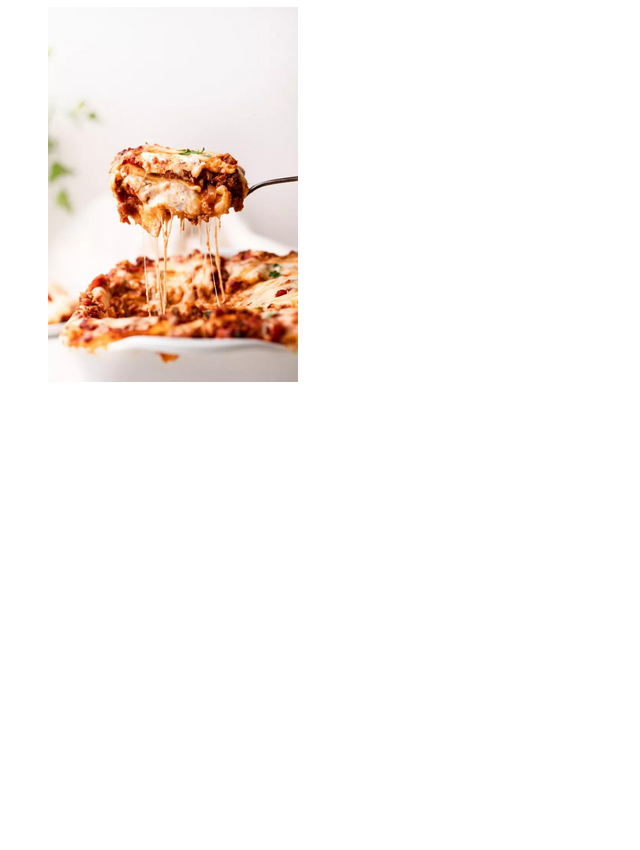
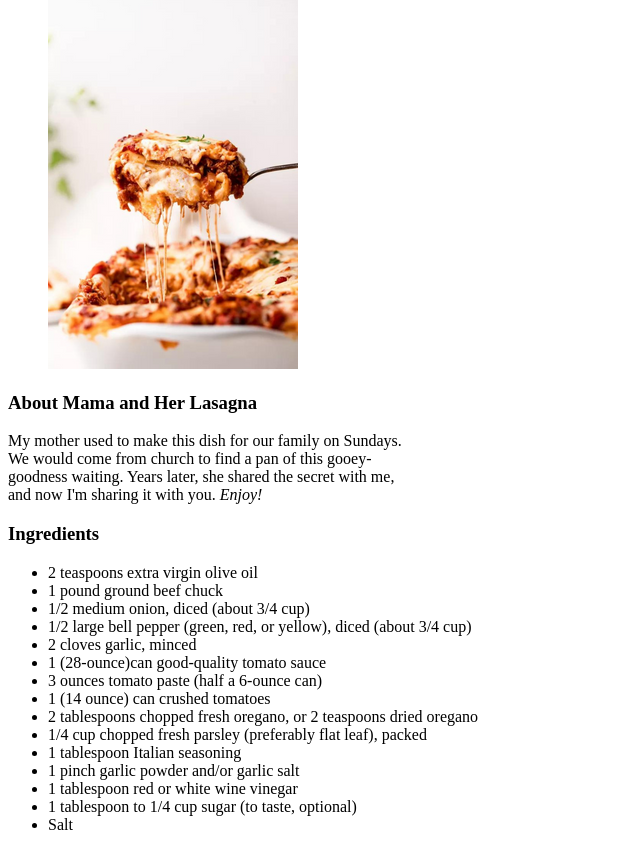
Before and after one commit to eddyhood/odin-recipes, a plain HTML site: page recipes/lasagna.html in a window 1280 px wide. Shown: the part 73-923 px from the top of the page, without its empty margins (0-640 px from the left). Before the commit the page ends 800 px from the top, so only its background shows below. Drawn offline with Linux system fonts and the light colour scheme.

Commit message:
Add lasagna ingredients to recipe
Added 15 ingredient items to the lasagna recipe. Used an unordered list
to so.

```diff
--- a/recipes/lasagna.html
+++ b/recipes/lasagna.html
@@ -7,7 +7,7 @@
     <title>Lasagna Rocks</title>
   </head>
   <body>
-    <artice>
+    <section>
       <h1>Mama's Best Lasagna</h1>
       <figure>
         <img
@@ -15,6 +15,37 @@
           alt="A fork scooping into cheesy lasagna"
         />
       </figure>
-    </artice>
+      <article>
+        <h3>About Mama and Her Lasagna</h3>
+        <p style="width: 400px">
+          My mother used to make this dish for our family on Sundays. We would
+          come from church to find a pan of this gooey-goodness waiting. Years
+          later, she shared the secret with me, and now I'm sharing it with you.
+          <em>Enjoy!</em>
+        </p>
+        <h3>Ingredients</h3>
+        <ul>
+          <li>2 teaspoons extra virgin olive oil</li>
+          <li>1 pound ground beef chuck</li>
+          <li>1/2 medium onion, diced (about 3/4 cup)</li>
+          <li>
+            1/2 large bell pepper (green, red, or yellow), diced (about 3/4 cup)
+          </li>
+          <li>2 cloves garlic, minced</li>
+          <li>1 (28-ounce)can good-quality tomato sauce</li>
+          <li>3 ounces tomato paste (half a 6-ounce can)</li>
+          <li>1 (14 ounce) can crushed tomatoes</li>
+          <li>
+            2 tablespoons chopped fresh oregano, or 2 teaspoons dried oregano
+          </li>
+          <li>1/4 cup chopped fresh parsley (preferably flat leaf), packed</li>
+          <li>1 tablespoon Italian seasoning</li>
+          <li>1 pinch garlic powder and/or garlic salt</li>
+          <li>1 tablespoon red or white wine vinegar</li>
+          <li>1 tablespoon to 1/4 cup sugar (to taste, optional)</li>
+          <li>Salt</li>
+        </ul>
+      </article>
+    </section>
   </body>
 </html>
```
